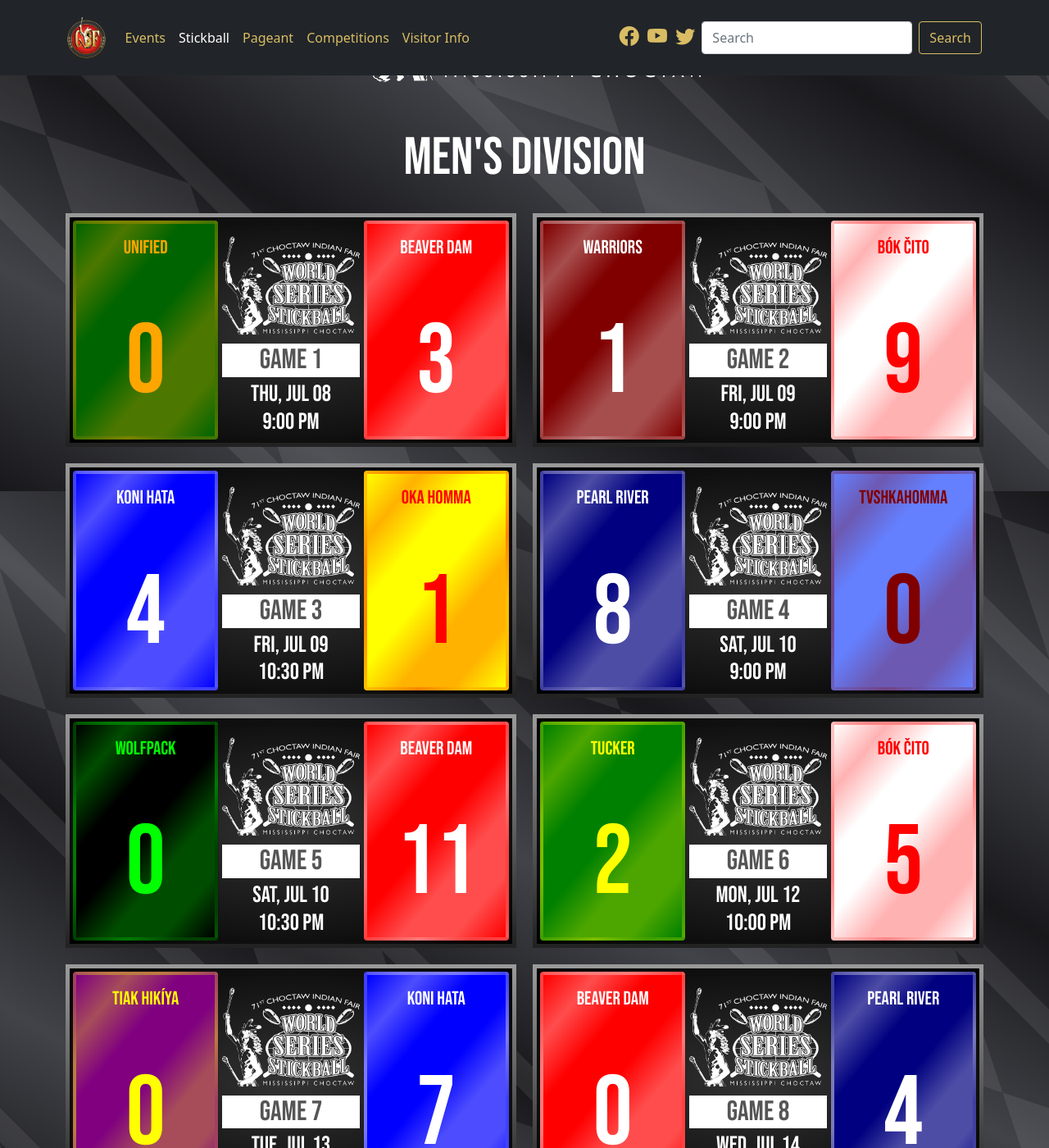
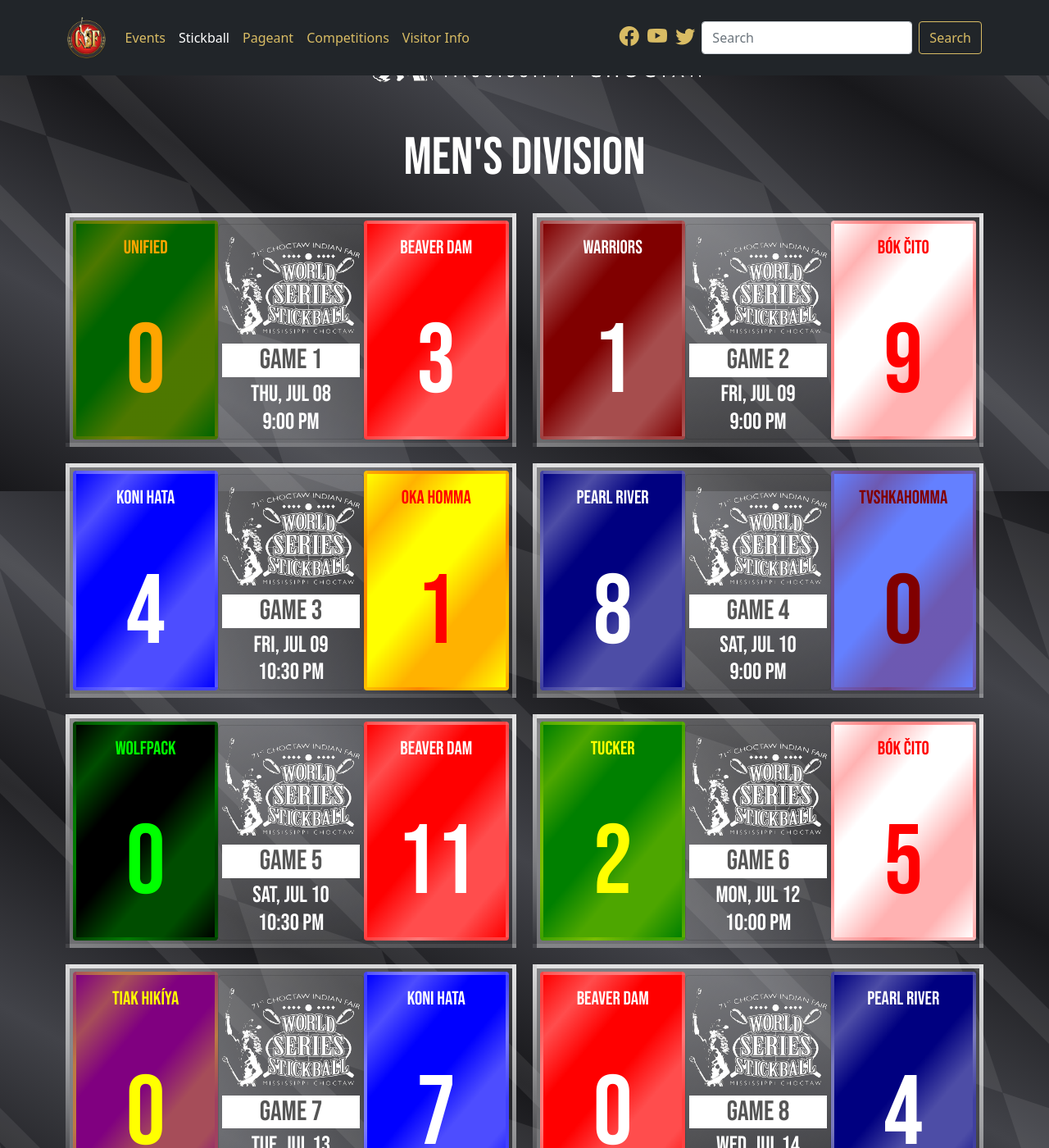
Before and after one commit to smattera/smattera.github.io, a Jekyll site: the page built from stickball/index.md, in a window 1280 px wide and 1400 px high, scrolled down 391 px. Shown: the whole window at 82% size. Built offline with Jekyll 4.4.1, drawn with Linux system fonts in a browser that asks for light colours; nearby versions of some CDN libraries.

Commit message:
Update game.html

```diff
--- a/_includes/game.html
+++ b/_includes/game.html
@@ -1,5 +1,5 @@
 <div class="col">
-  <div class="row row-cols-3 g-1 p-1 card-black-border" style="background: radial-gradient(#333, #000);">
+  <div class="row row-cols-3 g-1 p-1 card-black-border" style="background: linear-gradient(120deg, rgba(255,255,255,0.4), rgba(255,255,255,0));">
     <div class="col-4 card mt-0 position-relative" style="background: linear-gradient(130deg, rgba({{ include.t1c2 }}, 0), rgba({{ include.t1c2 }}, 0.3), rgba({{ include.t1c2 }}, 0), rgba({{ include.t1c2 }}, 0), rgba({{ include.t1c2 }}, 0.3), rgba({{ include.t1c2 }}, 0.3), rgba({{ include.t1c2 }}, 0)), rgba({{ include.t1c }}, 1); color: rgba({{ include.t1c2 }},1); border: 4px solid rgba({{ include.t1c2 }}, 0.25);">
       <div class="card-head pt-3 h3" style="font-size:1.45rem;">{{ include.t1 }}</div>
       <div class="card-footer position-absolute bottom-0 start-50 translate-middle-x p-0 text-nowrap" style="background: transparent; font-size: 120px; border: none;">{{ include.t1s }}</div>
--- a/assets/css/main.css
+++ b/assets/css/main.css
@@ -161,7 +161,7 @@
   border: 10px solid;
   border-image-slice: 1;
   border-width: 5px;
-  border-image-source: linear-gradient(to bottom, #999, #222);
+  border-image-source: linear-gradient(to bottom, rgba(255, 255, 255, 0.8), rgba(255, 255, 255, 0));
 }
 
 .opaque {
--- a/assets/css/main.scss
+++ b/assets/css/main.scss
@@ -195,7 +195,7 @@
   border: 10px solid;
   border-image-slice: 1;
   border-width: 5px;
-  border-image-source: linear-gradient(to bottom, #999, #222);
+  border-image-source: linear-gradient(to bottom, rgba(255,255,255,0.8), rgba(255,255,255,0));
 }
 
 .opaque {
```
Also changed, not shown: 1 other file.
